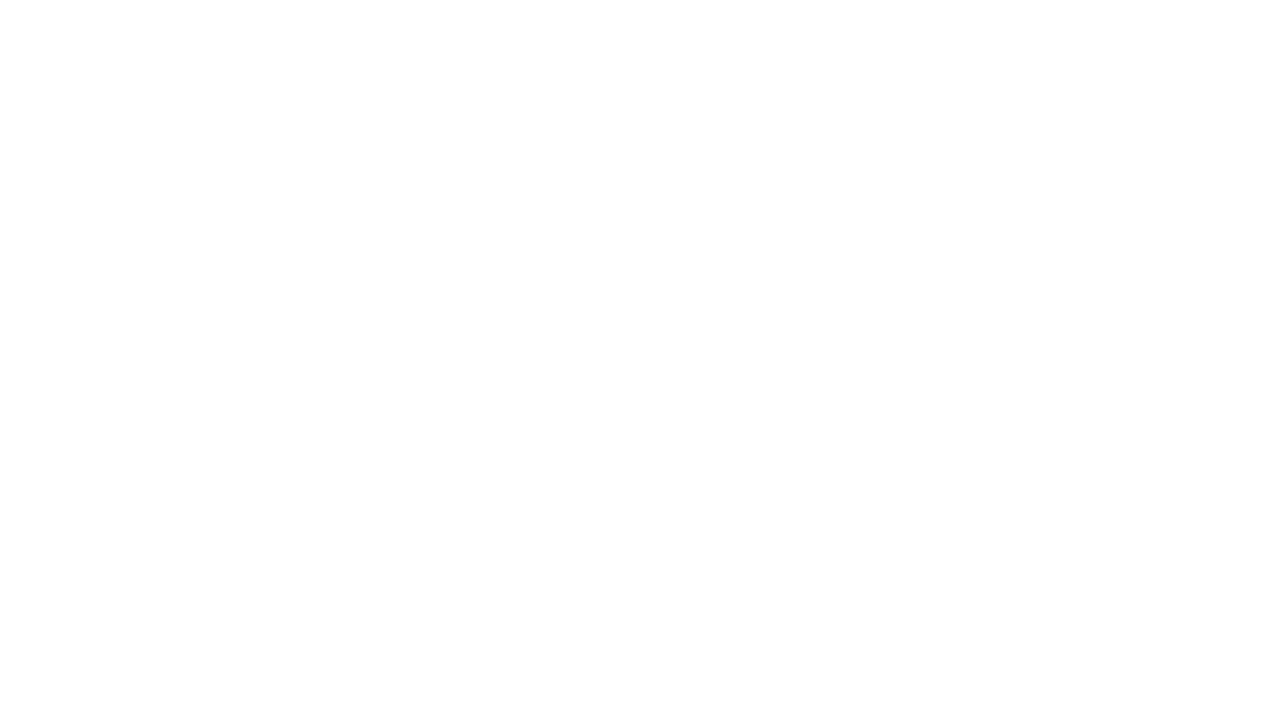
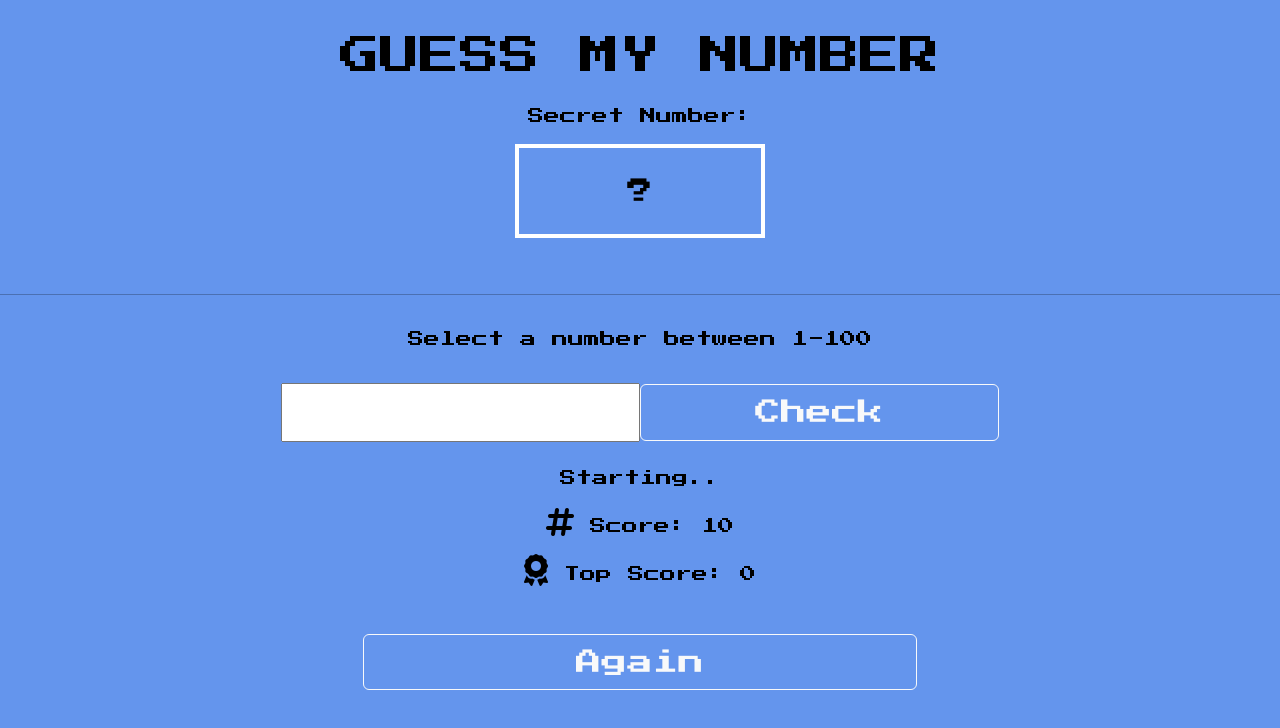
Before and after one commit to ozkan4186/guees-my-number-project, a plain HTML site: page index.html in a window 1280 px wide. Drawn offline with nearby package versions, Linux system fonts and the light colour scheme.

Commit message:
added file

```diff
--- a/game.js
+++ b/game.js
@@ -0,0 +1,21 @@
+const randomNumber=Math.round(Math.random()*100)
+console.log(randomNumber);
+const check=document.querySelector(".check-btn")
+const input=document.querySelector(".guess-input")
+const again=document.querySelector(".again-btn")
+const secret=document.querySelector(".secret-number")
+
+
+
+check.addEventListener("click",()=>{
+     const guessInput = Number(input.value);
+     const msg = document.querySelector(".msg");
+     const body = document.querySelector("body");
+
+     if(!input.value){
+        msg.innerText="Please enter a number"
+     }else if(randomNumber===guessInput){
+       body.className ="bg-success"
+     }
+
+})
--- a/index.html
+++ b/index.html
@@ -19,7 +19,35 @@
 </head>
 
 <body>
+  <header class="text-center mt-2 p-4">
+      <h1>GUESS MY NUMBER</h1>
+      <div class="mt-4">
+          <p>Secret Number:</p>
+          <p class="secret-number">?</p>
+      </div>
+  </header>
+  <hr />
+  <main class="container text-center p-3">
+      <p>Select a number between 1-100</p>
+      <section class="row justify-content-center align-items-center g-3 m-3">
+          <input type="number" class="col-md-4 p-2 guess-input text-center" />
+          <button class="btn btn-outline-light col-md-4 p-2 check-btn">Check</button>
+      </section>
 
+      <section class="mt-4">
+          <p class="msg">Starting..</p>
+          <p class="score-label">
+              <i class="fa-solid fa-hashtag fa-2x"></i> Score:
+              <span class="score"> 10</span>
+              <p class="top-score-label mb-4">
+                  <i class="fa-solid fa-award fa-2x"></i> Top Score:
+                  <span class="top-score">0</span>
+              </p>
+          </p>
+
+          <button class="btn btn-outline-light again-btn p-2 mt-4 w-50">Again</button>
+      </section>
+  </main>
     <script src="game.js"></script>
 </body>
 
--- a/style.css
+++ b/style.css
@@ -0,0 +1,28 @@
+* {
+    margin: 0;
+    padding: 0;
+    box-sizing: border-box;
+}
+
+body {
+    font-family: "Press Start 2P", cursive;
+    color:black;
+    background-color:cornflowerblue;
+}
+
+.secret-number {
+    font-size: 4rem;
+    border: 4px solid white;
+    display: flex;
+    align-items: center;
+    justify-content: center;
+    padding: 1.5rem;
+    margin: 1rem auto;
+    max-width: 250px;
+}
+
+.secret-number,
+.guess-input,
+.btn {
+    font-size: 1.6rem;
+}
```
